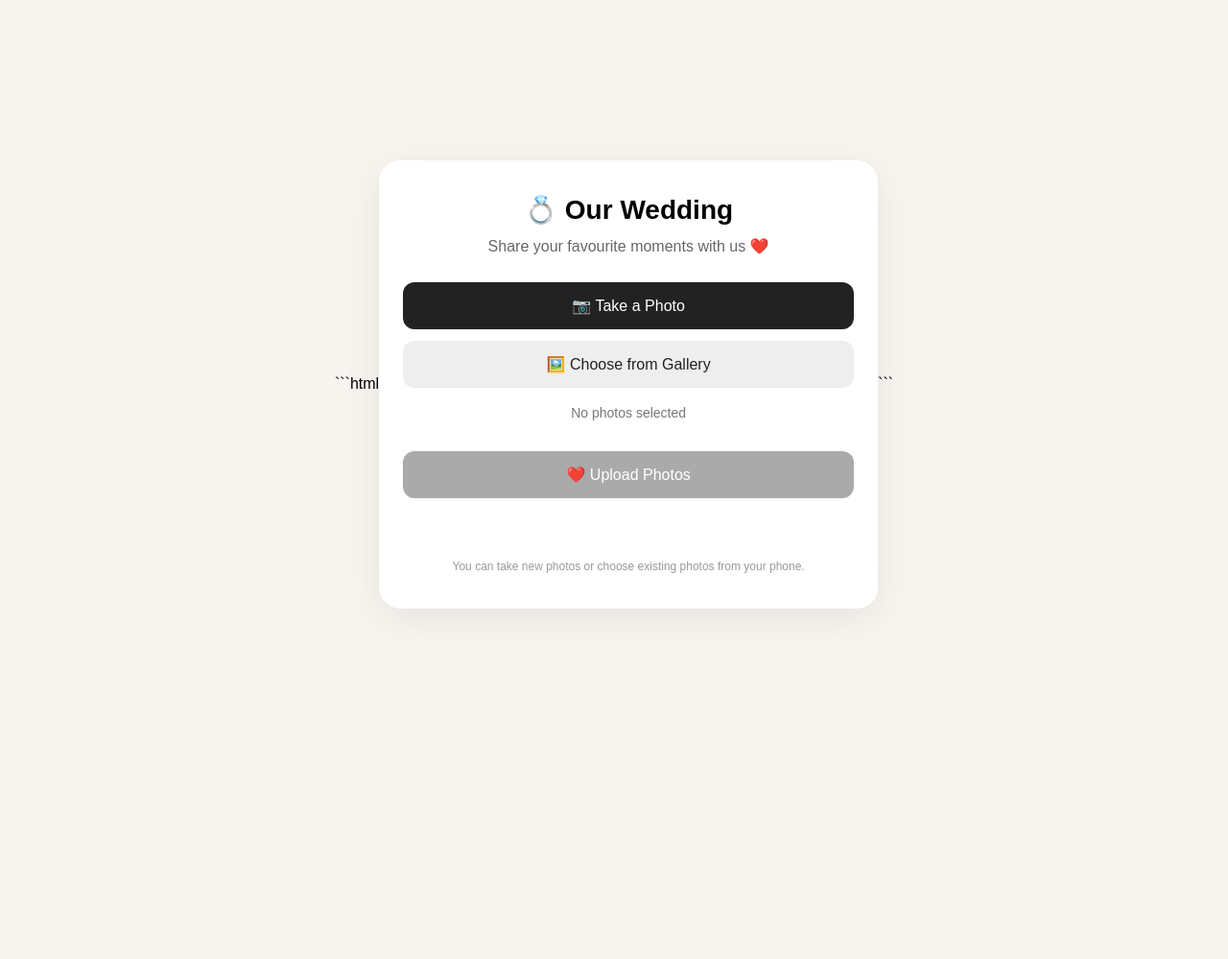
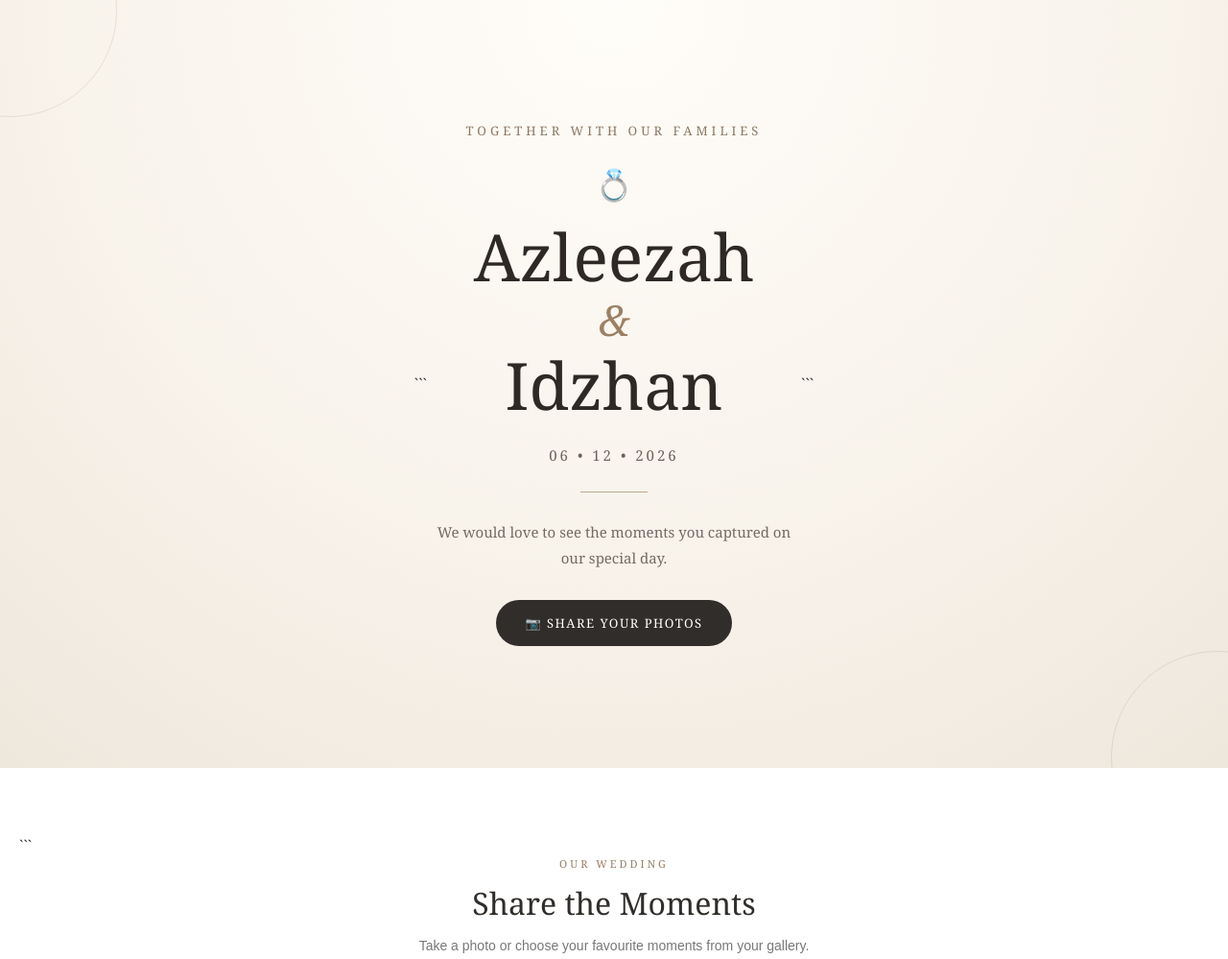
Before and after one commit to idzhanCode/wedding-photo, a plain HTML site: page index.html in a window 1280 px wide. Shown: the top 999 px of the page at 96% size. Before the commit the page ends 800 px from the top, so only its background shows below. Drawn offline with Linux system fonts and the light colour scheme.

Commit message:
Revise wedding photo upload page layout and styles

````diff
--- a/index.html
+++ b/index.html
@@ -1,48 +1,199 @@
-```html
 <!DOCTYPE html>
+
 <html lang="en">
 <head>
   <meta charset="UTF-8">
   <meta name="viewport" content="width=device-width, initial-scale=1.0">
 
-  <title>Wedding Photo Upload</title>
+  <title>Azleezah & Idzhan | 6 December 2026</title>
 
   <style>
     * {
       box-sizing: border-box;
     }
 
+    html {
+      scroll-behavior: smooth;
+    }
+
     body {
       margin: 0;
       min-height: 100vh;
-      font-family: Arial, sans-serif;
+      font-family: Georgia, "Times New Roman", serif;
       background: #f8f5f0;
+      color: #302d2a;
+    }
+
+    button,
+    label {
+      font-family: inherit;
+    }
+
+    /* ==============================
+       HERO
+    ============================== */
+
+    .hero {
+      min-height: 100vh;
       display: flex;
+      align-items: center;
       justify-content: center;
-      align-items: center;
-      padding: 20px;
+      text-align: center;
+      padding: 40px 22px;
+      background:
+        radial-gradient(
+          circle at top,
+          #fffdf9 0%,
+          #f8f3eb 55%,
+          #eee7dc 100%
+        );
+      position: relative;
+      overflow: hidden;
+    }
+
+    .hero::before,
+    .hero::after {
+      content: "";
+      position: absolute;
+      width: 220px;
+      height: 220px;
+      border: 1px solid rgba(120, 100, 75, 0.15);
+      border-radius: 50%;
+    }
+
+    .hero::before {
+      top: -100px;
+      left: -100px;
+    }
+
+    .hero::after {
+      bottom: -100px;
+      right: -100px;
+    }
+
+    .hero-content {
+      position: relative;
+      z-index: 2;
+      max-width: 520px;
+      animation: fadeUp 1.2s ease;
+    }
+
+    .small-title {
+      font-size: 13px;
+      letter-spacing: 4px;
+      text-transform: uppercase;
+      color: #8b7863;
+      margin-bottom: 25px;
+    }
+
+    .rings {
+      font-size: 32px;
+      margin-bottom: 18px;
+    }
+
+    .names {
+      font-size: clamp(42px, 11vw, 68px);
+      font-weight: normal;
+      line-height: 1.05;
+      margin: 0;
+      color: #2e2925;
+    }
+
+    .ampersand {
+      font-style: italic;
+      font-size: 0.65em;
+      color: #9b8064;
+      display: block;
+      margin: 8px 0;
+    }
+
+    .date {
+      margin-top: 28px;
+      font-size: 15px;
+      letter-spacing: 3px;
+      color: #6d6258;
+    }
+
+    .divider {
+      width: 70px;
+      height: 1px;
+      background: #bca98e;
+      margin: 28px auto;
+    }
+
+    .hero-message {
+      font-size: 15px;
+      line-height: 1.8;
+      color: #746b63;
+      margin: 0 auto 30px;
+      max-width: 390px;
+    }
+
+    .start-btn {
+      display: inline-block;
+      text-decoration: none;
+      background: #302d2a;
+      color: white;
+      padding: 15px 30px;
+      border-radius: 40px;
+      font-size: 13px;
+      letter-spacing: 1.5px;
+      transition: transform 0.2s ease, background 0.2s ease;
+    }
+
+    .start-btn:hover {
+      transform: translateY(-2px);
+      background: #4a433d;
+    }
+
+
+    /* ==============================
+       UPLOAD SECTION
+    ============================== */
+
+    .upload-section {
+      min-height: 100vh;
+      padding: 70px 20px;
+      background: #fff;
     }
 
     .container {
       width: 100%;
       max-width: 520px;
-      background: white;
-      padding: 35px 25px;
-      border-radius: 22px;
-      text-align: center;
-      box-shadow: 0 10px 40px rgba(0,0,0,0.08);
+      margin: auto;
     }
 
-    h1 {
-      margin: 0;
-      font-size: 28px;
+    .section-heading {
+      text-align: center;
+      margin-bottom: 35px;
     }
 
-    .subtitle {
-      color: #666;
-      margin: 10px 0 25px;
-      line-height: 1.5;
+    .section-heading .eyebrow {
+      font-size: 11px;
+      letter-spacing: 3px;
+      text-transform: uppercase;
+      color: #9a8065;
+      margin-bottom: 12px;
     }
+
+    .section-heading h2 {
+      font-size: 32px;
+      font-weight: normal;
+      margin: 0 0 12px;
+    }
+
+    .section-heading p {
+      font-family: Arial, sans-serif;
+      font-size: 14px;
+      color: #777;
+      line-height: 1.6;
+      margin: 0;
+    }
+
+
+    /* ==============================
+       BUTTONS
+    ============================== */
 
     input[type="file"] {
       display: none;
@@ -51,44 +202,64 @@
     .button {
       display: block;
       width: 100%;
-      padding: 15px;
+      padding: 16px;
       border: none;
-      border-radius: 12px;
-      font-size: 16px;
+      border-radius: 14px;
+      font-size: 15px;
       cursor: pointer;
       margin-top: 12px;
+      text-align: center;
+      transition: transform 0.2s ease;
+    }
+
+    .button:active {
+      transform: scale(0.98);
     }
 
     .camera-btn {
-      background: #222;
+      background: #302d2a;
       color: white;
     }
 
     .gallery-btn {
-      background: #eee;
-      color: #222;
+      background: #f1ece5;
+      color: #302d2a;
+      border: 1px solid #e1d8cc;
     }
 
     .upload-btn {
-      background: #222;
+      background: #9b8064;
       color: white;
+      margin-top: 22px;
     }
 
     .upload-btn:disabled {
-      background: #aaa;
+      background: #c9c3bc;
       cursor: not-allowed;
     }
 
+
+    /* ==============================
+       PHOTO COUNT
+    ============================== */
+
     #photoCount {
-      margin-top: 18px;
-      font-size: 14px;
-      color: #777;
+      margin-top: 20px;
+      text-align: center;
+      font-family: Arial, sans-serif;
+      font-size: 13px;
+      color: #888;
     }
+
+
+    /* ==============================
+       PREVIEW
+    ============================== */
 
     #preview {
       display: grid;
       grid-template-columns: repeat(3, 1fr);
-      gap: 10px;
+      gap: 9px;
       margin-top: 20px;
     }
 
@@ -101,32 +272,38 @@
       width: 100%;
       height: 100%;
       object-fit: cover;
-      border-radius: 10px;
+      border-radius: 12px;
+      display: block;
     }
 
     .remove-btn {
       position: absolute;
-      top: 5px;
-      right: 5px;
+      top: 6px;
+      right: 6px;
       width: 27px;
       height: 27px;
       border: none;
       border-radius: 50%;
-      background: rgba(0,0,0,0.7);
+      background: rgba(0,0,0,0.65);
       color: white;
       font-size: 17px;
       cursor: pointer;
     }
 
+
+    /* ==============================
+       PROGRESS
+    ============================== */
+
     #progressContainer {
       display: none;
-      margin-top: 20px;
+      margin-top: 25px;
     }
 
     .progress-bar {
       width: 100%;
-      height: 10px;
-      background: #eee;
+      height: 8px;
+      background: #eee8df;
       border-radius: 10px;
       overflow: hidden;
     }
@@ -134,55 +311,195 @@
     #progress {
       width: 0%;
       height: 100%;
-      background: #222;
+      background: #9b8064;
       transition: width 0.3s ease;
     }
 
     #progressText {
       margin-top: 8px;
-      font-size: 13px;
-      color: #666;
+      text-align: center;
+      font-family: Arial, sans-serif;
+      font-size: 12px;
+      color: #777;
     }
+
+
+    /* ==============================
+       STATUS
+    ============================== */
 
     #status {
       margin-top: 20px;
+      text-align: center;
+      font-family: Arial, sans-serif;
       font-size: 14px;
-      color: #555;
       min-height: 22px;
+      line-height: 1.5;
     }
 
     .success {
-      color: #287a45 !important;
+      color: #487354 !important;
       font-weight: bold;
     }
 
     .error {
-      color: #b3261e !important;
+      color: #a94442 !important;
     }
 
-    .note {
-      margin-top: 20px;
-      font-size: 12px;
-      color: #999;
-      line-height: 1.5;
+
+    /* ==============================
+       FOOTER
+    ============================== */
+
+    .footer {
+      text-align: center;
+      padding: 35px 20px 45px;
+      background: #302d2a;
+      color: #ddd;
     }
+
+    .footer-names {
+      font-size: 24px;
+      margin-bottom: 10px;
+    }
+
+    .footer-date {
+      font-family: Arial, sans-serif;
+      font-size: 11px;
+      letter-spacing: 3px;
+      color: #aaa;
+    }
+
+
+    /* ==============================
+       ANIMATION
+    ============================== */
+
+    @keyframes fadeUp {
+      from {
+        opacity: 0;
+        transform: translateY(20px);
+      }
+
+      to {
+        opacity: 1;
+        transform: translateY(0);
+      }
+    }
+
+
+    /* ==============================
+       MOBILE
+    ============================== */
+
+    @media (max-width: 380px) {
+
+      .names {
+        font-size: 40px;
+      }
+
+      .hero {
+        padding: 30px 18px;
+      }
+
+      .upload-section {
+        padding: 55px 18px;
+      }
+
+    }
+
   </style>
+
 </head>
 
 <body>
 
+  <!-- =========================================
+       HERO
+  ========================================== -->
+
+  <section class="hero">
+
+```
+<div class="hero-content">
+
+  <div class="small-title">
+    Together with our families
+  </div>
+
+  <div class="rings">
+    💍
+  </div>
+
+  <h1 class="names">
+    Azleezah
+
+    <span class="ampersand">
+      &amp;
+    </span>
+
+    Idzhan
+  </h1>
+
+  <div class="date">
+    06 • 12 • 2026
+  </div>
+
+  <div class="divider"></div>
+
+  <p class="hero-message">
+    We would love to see the moments
+    you captured on our special day.
+  </p>
+
+  <a
+    href="#upload"
+    class="start-btn"
+  >
+    📷 SHARE YOUR PHOTOS
+  </a>
+
+</div>
+```
+
+  </section>
+
+  <!-- =========================================
+       UPLOAD
+  ========================================== -->
+
+  <section
+    class="upload-section"
+    id="upload"
+  >
+
+```
 <div class="container">
 
-    <h1>💍 Our Wedding</h1>
+  <div class="section-heading">
 
-    <p class="subtitle">
-      Share your favourite moments with us ❤️
+    <div class="eyebrow">
+      Our Wedding
+    </div>
+
+    <h2>
+      Share the Moments
+    </h2>
+
+    <p>
+      Take a photo or choose your favourite
+      moments from your gallery.
     </p>
+
+  </div>
 
 
   <!-- CAMERA -->
 
-    <label for="cameraInput" class="button camera-btn">
+  <label
+    for="cameraInput"
+    class="button camera-btn"
+  >
     📷 Take a Photo
   </label>
 
@@ -196,7 +513,10 @@
 
   <!-- GALLERY -->
 
-    <label for="galleryInput" class="button gallery-btn">
+  <label
+    for="galleryInput"
+    class="button gallery-btn"
+  >
     🖼️ Choose from Gallery
   </label>
 
@@ -236,7 +556,9 @@
   <div id="progressContainer">
 
     <div class="progress-bar">
+
       <div id="progress"></div>
+
     </div>
 
     <div id="progressText">
@@ -250,14 +572,28 @@
 
   <div id="status"></div>
 
+</div>
+```
 
-    <div class="note">
-      You can take new photos or choose existing photos
-      from your phone.
+  </section>
+
+  <!-- =========================================
+       FOOTER
+  ========================================== -->
+
+  <footer class="footer">
+
+```
+<div class="footer-names">
+  Azleezah &amp; Idzhan
 </div>
 
+<div class="footer-date">
+  06 DECEMBER 2026
 </div>
+```
 
+  </footer>
 
 <script>
 
@@ -608,7 +944,6 @@
           status.textContent =
             "One of the photos failed to upload.";
 
-
           status.className =
             "error";
 
@@ -624,7 +959,7 @@
       if (uploaded === total) {
 
         status.textContent =
-          "❤️ Thank you! All photos uploaded successfully.";
+          "❤️ Thank you! Your memories are now part of our wedding.";
 
 
         status.className =
@@ -825,4 +1160,3 @@
 
 </body>
 </html>
-```
````
Lines whose indentation alone changed are shown as unchanged.
